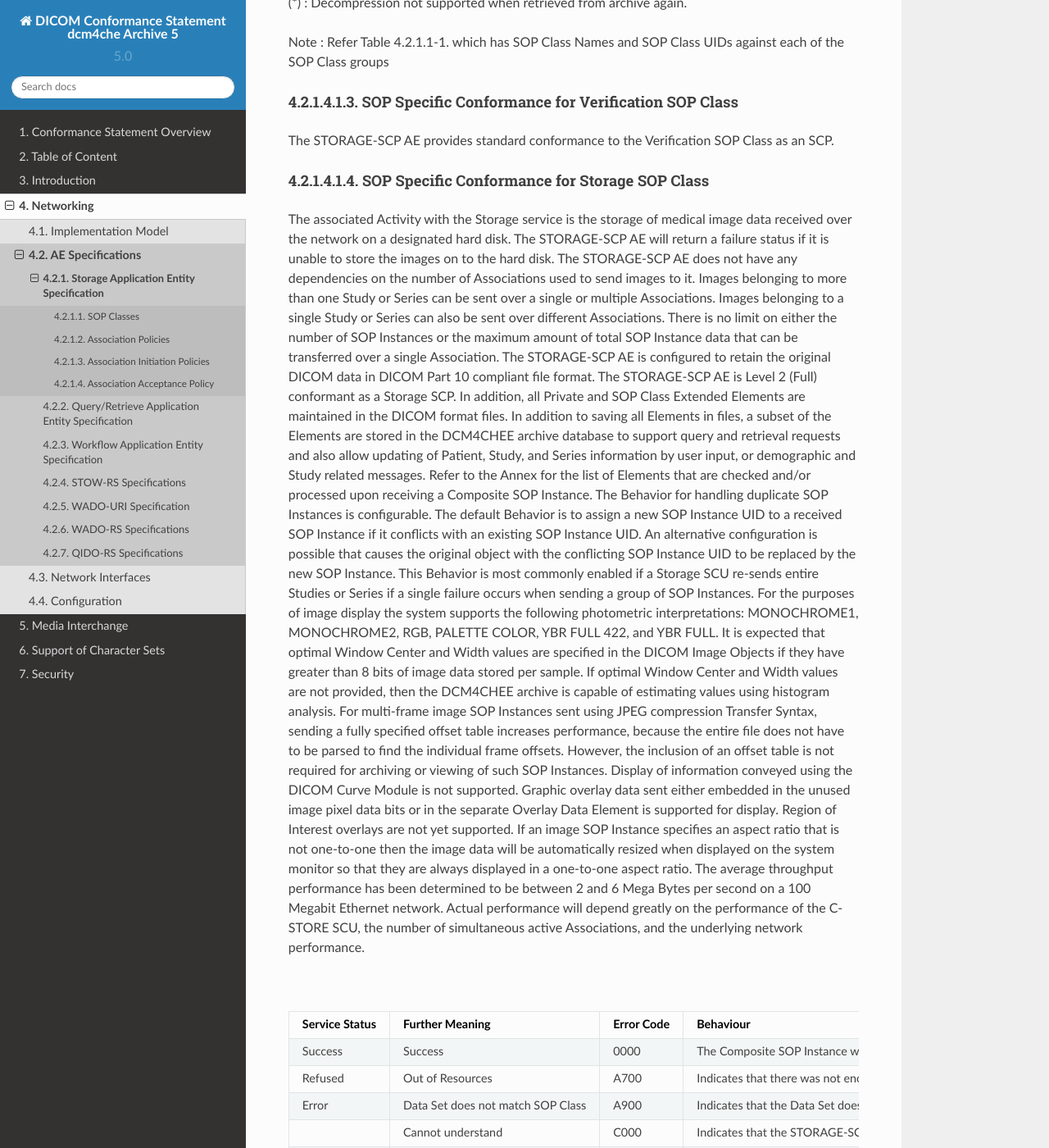
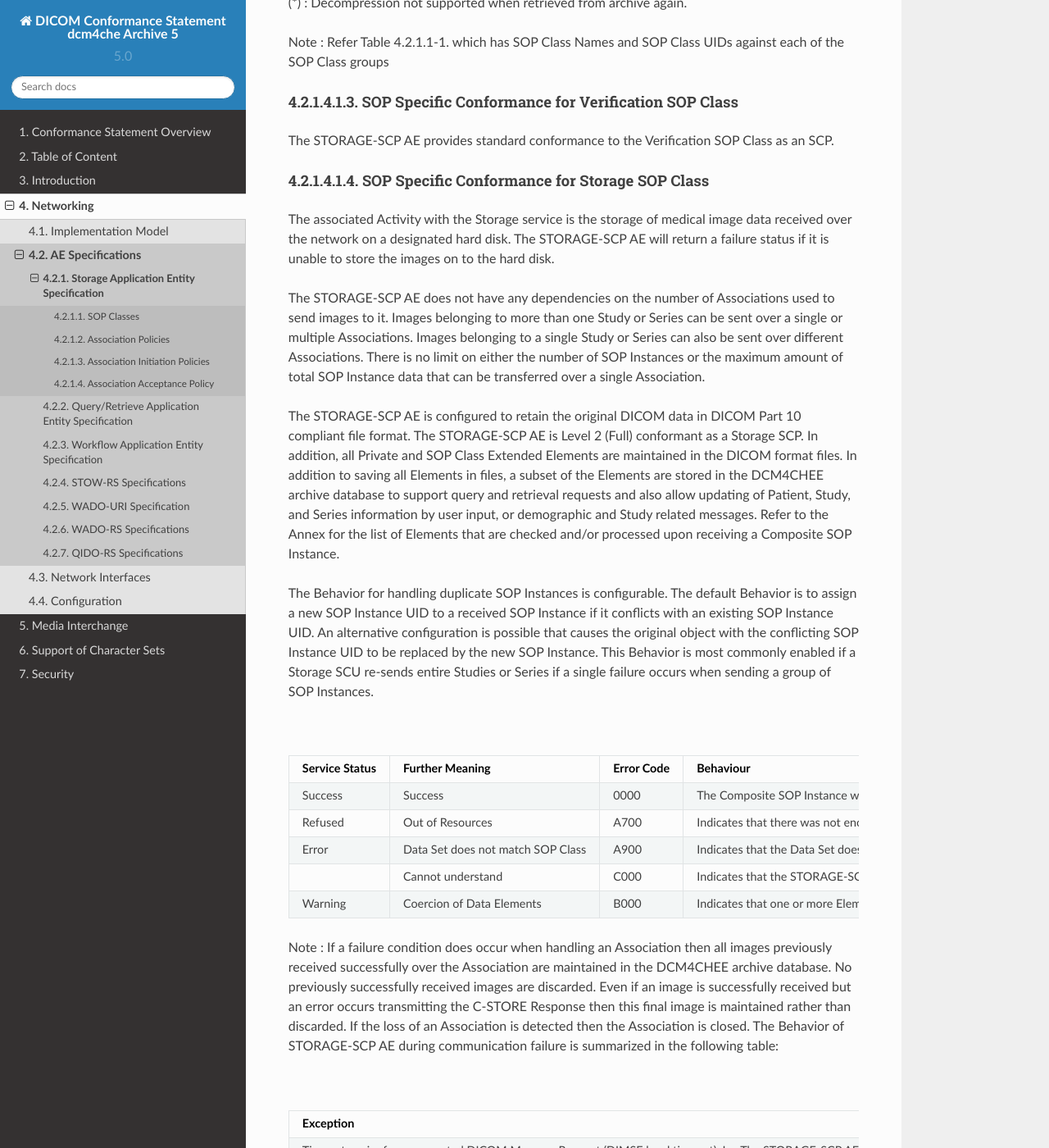
Before and after one commit to dcm4che/dcm4chee-arc-cs, a Sphinx documentation site: the page built from docs/networking/specs/storage/storage.rst, in a window 1280 px wide and 1400 px high, scrolled down 14072 px. Shown: the whole window at 82% size. Built offline with Sphinx 7.4.7 and the Read the Docs theme 2.0.0, drawn with Linux system fonts in a browser that asks for light colours.

Commit message:
Remove inapplicable sentences

```diff
--- a/docs/networking/specs/storage/storage.rst
+++ b/docs/networking/specs/storage/storage.rst
@@ -202,15 +202,12 @@
 ..............................................
 
 The associated Activity with the Storage service is the storage of medical image data received over the network on a designated hard disk. The STORAGE-SCP AE will return a failure status if it is unable to store the images on to the hard disk.
+
 The STORAGE-SCP AE does not have any dependencies on the number of Associations used to send images to it. Images belonging to more than one Study or Series can be sent over a single or multiple Associations. Images belonging to a single Study or Series can also be sent over different Associations. There is no limit on either the number of SOP Instances or the maximum amount of total SOP Instance data that can be transferred over a single Association.
+
 The STORAGE-SCP AE is configured to retain the original DICOM data in DICOM Part 10 compliant file format. The STORAGE-SCP AE is Level 2 (Full) conformant as a Storage SCP. In addition, all Private and SOP Class Extended Elements are maintained in the DICOM format files. In addition to saving all Elements in files, a subset of the Elements are stored in the DCM4CHEE archive database to support query and retrieval requests and also allow updating of Patient, Study, and Series information by user input, or demographic and Study related messages. Refer to the Annex for the list of Elements that are checked and/or processed upon receiving a Composite SOP Instance.
+
 The Behavior for handling duplicate SOP Instances is configurable. The default Behavior is to assign a new SOP Instance UID to a received SOP Instance if it conflicts with an existing SOP Instance UID. An alternative configuration is possible that causes the original object with the conflicting SOP Instance UID to be replaced by the new SOP Instance. This Behavior is most commonly enabled if a Storage SCU re-sends entire Studies or Series if a single failure occurs when sending a group of SOP Instances.
-For the purposes of image display the system supports the following photometric interpretations: MONOCHROME1, MONOCHROME2, RGB, PALETTE COLOR, YBR FULL 422, and YBR FULL.
-It is expected that optimal Window Center and Width values are specified in the DICOM Image Objects if they have greater than 8 bits of image data stored per sample. If optimal Window Center and Width values are not provided, then the DCM4CHEE archive is capable of estimating values using histogram analysis.
-For multi-frame image SOP Instances sent using JPEG compression Transfer Syntax, sending a fully specified offset table increases performance, because the entire file does not have to be parsed to find the individual frame offsets. However, the inclusion of an offset table is not required for archiving or viewing of such SOP Instances.
-Display of information conveyed using the DICOM Curve Module is not supported. Graphic overlay data sent either embedded in the unused image pixel data bits or in the separate Overlay Data Element is supported for display. Region of Interest overlays are not yet supported.
-If an image SOP Instance specifies an aspect ratio that is not one-to-one then the image data will be automatically resized when displayed on the system monitor so that they are always displayed in a one-to-one aspect ratio.
-The average throughput performance has been determined to be between 2 and 6 Mega Bytes per second on a 100 Megabit Ethernet network. Actual performance will depend greatly on the performance of the C-STORE SCU, the number of simultaneous active Associations, and the underlying network performance.
 
 .. csv-table:: Table 4.2.1.4.4-1.: STORAGE-SCP AE C-STORE Response Status Return Reasons
    :header: "Service Status", "Further Meaning", "Error Code", "Behaviour"
```
